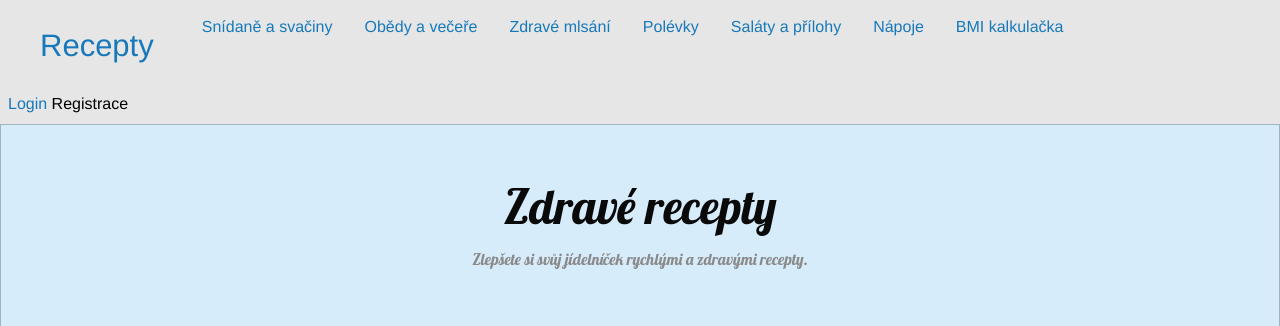
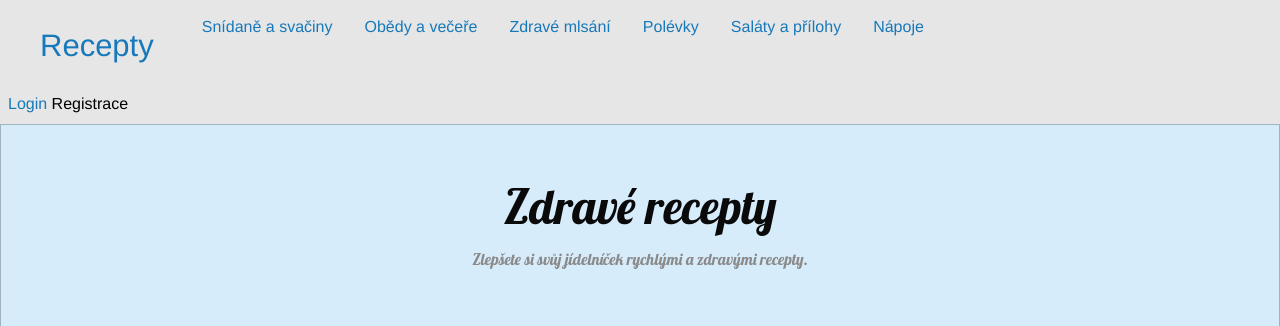
Before and after one commit to SaikiDean/final_project, a Django app: template recepty/templates/main.html in a window 1280 px wide. Shown: the top 326 px of the page. Run offline with Django 3.2, Linux system fonts and the light colour scheme; the template is opened without the code that fills it, so the values that code supplies are empty; some libraries are stand-ins or nearby versions.

Commit message:
smazání zbytečností

```diff
--- a/recepty/recipes/urls.py
+++ b/recepty/recipes/urls.py
@@ -10,7 +10,7 @@ urlpatterns = [
     path('novy/', views.recipe_add, name="recipe_add"),
     path('details/', views.recipe_list, name="recipe_list"),
     path('recipe/<int:pk>', views.details, name="details"),
-   # path('user/'), views.user, name="user"),
+   # path('profile/'), views.profile, name="profile"),
 #odkazy na kategorie
     path('breakfast/', views.breakfast_list, name="breakfast_list"),
     path('drinks/', views.drinks_list, name="drinks_list"),
--- a/recepty/recipes/views.py
+++ b/recepty/recipes/views.py
@@ -61,7 +61,7 @@ def soup_list(request):
     recipes = Recipe.objects.filter(Recipe_Date__lte=timezone.now()).order_by('Recipe_Date')
     return render(request, '../templates/soup.html', {'recipes': recipes})
 
-#def user(request):
+#def profile(request):
  #   likes
   #  return render()
 
--- a/recepty/templates/base.html
+++ b/recepty/templates/base.html
@@ -43,9 +43,6 @@
             <li class="nav-item">
                 <a class="nav-link" href="/drinks">Nápoje</a>
             </li>
-            <li class="nav-item">
-                <a class="nav-link" href="/bmi">BMI kalkulačka</a>
-            </li>
         </ul>
           <a class="nav-link" href="/login">Login</a>
           <a class="nav-link" href="/register">
```
